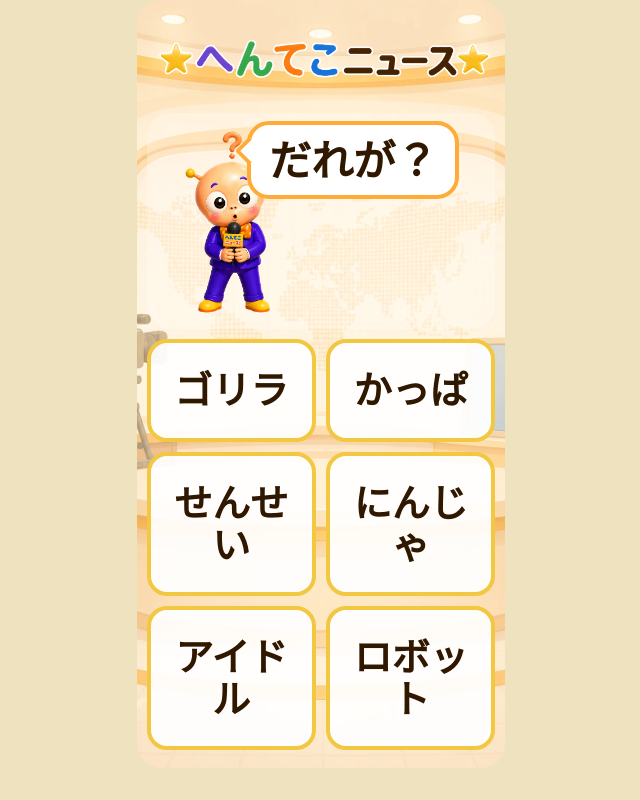
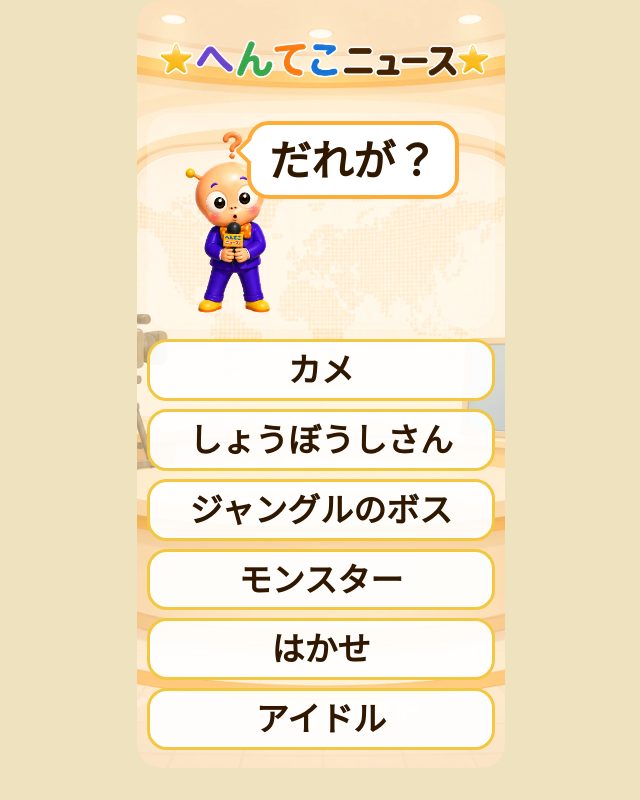
Before and after one commit to AudioStakes/henteko-news, a React (Vite) app: page / in a window 1280 px wide. Both pictures are taken after a click on the button "つくる". Shown: the whole page, without its empty margins (319-959 px from the left). Built offline with nearby package versions, Linux system fonts and the light colour scheme.

Commit message:
Improve words

```diff
--- a/src/components/WordSelectScreen.tsx
+++ b/src/components/WordSelectScreen.tsx
@@ -1,4 +1,4 @@
-import { useMemo, useState } from 'react';
+import { useLayoutEffect, useMemo, useRef, useState } from 'react';
 import type { Category } from '../types/game';
 import { toCardWord } from '../utils/words';
 import { playChoiceSound } from '../utils/soundEffects';
@@ -10,6 +10,8 @@ type WordSelectScreenProps = {
 };
 
 const MAX_CHOICES = 6;
+const MAX_FONT_SIZE = 38;
+const MIN_FONT_SIZE = 18;
 
 function shuffleWords(words: string[]) {
   const shuffled = [...words];
@@ -26,6 +28,7 @@ export function WordSelectScreen({ category, onSelect }: WordSelectScreenProps)
     [category],
   );
   const [pickedWord, setPickedWord] = useState('');
+  const buttonRefs = useRef<Array<HTMLButtonElement | null>>([]);
 
   const handlePick = (word: string) => {
     if (pickedWord) return;
@@ -38,6 +41,43 @@ export function WordSelectScreen({ category, onSelect }: WordSelectScreenProps)
     window.setTimeout(() => onSelect(word), 320);
   };
 
+  useLayoutEffect(() => {
+    const fitChoices = () => {
+      buttonRefs.current.forEach((button) => {
+        if (!button) return;
+
+        let nextSize = MAX_FONT_SIZE;
+        button.style.fontSize = `${nextSize}px`;
+
+        while (
+          nextSize > MIN_FONT_SIZE &&
+          (Math.ceil(button.scrollWidth) > Math.ceil(button.clientWidth) ||
+            Math.ceil(button.scrollHeight) > Math.ceil(button.clientHeight))
+        ) {
+          nextSize -= 1;
+          button.style.fontSize = `${nextSize}px`;
+        }
+      });
+    };
+
+    fitChoices();
+
+    const resizeObserver = new ResizeObserver(() => {
+      fitChoices();
+    });
+
+    buttonRefs.current.forEach((button) => {
+      if (button) resizeObserver.observe(button);
+    });
+
+    window.addEventListener('resize', fitChoices);
+
+    return () => {
+      resizeObserver.disconnect();
+      window.removeEventListener('resize', fitChoices);
+    };
+  }, [shuffledWords]);
+
   return (
     <section className="screen select-screen">
       <div className="hero hero-select">
@@ -45,7 +85,7 @@ export function WordSelectScreen({ category, onSelect }: WordSelectScreenProps)
         <div className="speech speech-select speech-select--from-alien">{category.label}</div>
       </div>
       <div className="choice-grid">
-        {shuffledWords.map((word) => {
+        {shuffledWords.map((word, index) => {
           const isPicked = pickedWord === word;
           return (
             <button
@@ -53,6 +93,9 @@ export function WordSelectScreen({ category, onSelect }: WordSelectScreenProps)
               className={`choice-card${isPicked ? ' is-selected' : ''}`}
               disabled={Boolean(pickedWord)}
               onClick={() => handlePick(word)}
+              ref={(element) => {
+                buttonRefs.current[index] = element;
+              }}
             >
               {toCardWord(word)}
             </button>
--- a/src/data/words.ts
+++ b/src/data/words.ts
@@ -5,176 +5,326 @@ export const CATEGORIES: Category[] = [
     key: 'who',
     label: 'だれが？',
     words: [
+      'アイドルが',
+      'あかちゃんが',
+      'いぬが',
+      'うちゅうじんが',
+      'おうさまが',
+      'おじいちゃんが',
+      'おばあちゃんが',
+      'おすもうさんが',
+      'おばけが',
+      'おまわりさんが',
+      'かいじゅうが',
+      'かっぱが',
+      'カバが',
+      'カメが',
+      'きょうりゅうが',
       'ゴリラが',
-      'かいじゅうが',
-      'うちゅうじんが',
-      'おばけが',
+      'ゴリラのともだちが',
+      'サンタさんが',
+      'ジャングルのボスが',
+      'しょうぼうしさんが',
+      'せんせいが',
+      'ぞうが',
+      'タコが',
+      'でっかいあかちゃんが',
+      'てんぐが',
+      'にんじゃが',
+      'ねぼけたドラゴンが',
+      'はかせが',
+      'はらぺこライオンが',
+      'パンダが',
+      'ペンギンが',
+      'まほうつかいが',
+      'モンスターが',
+      'ゆうしゃが',
+      'ライオンが',
       'ロボットが',
-      'きょうりゅうが',
-      'あかちゃんが',
-      'にんじゃが',
-      'サンタさんが',
-      'おうさまが',
-      'まほうつかいが',
-      'かっぱが',
-      'てんぐが',
-      'ペンギンが',
-      'パンダが',
-      'ライオンが',
-      'ぞうが',
-      'カバが',
-      'ワニが',
-      'タコが',
-      'いぬが',
-      'カメが',
-      'おすもうさんが',
-      'せんせいが',
-      'おまわりさんが',
-      'しょうぼうしさんが',
-      'アイドルが',
-      'ゆうしゃが',
-      'おじいちゃんが',
-      'はかせが',
     ],
   },
   {
     key: 'when',
     label: 'いつ？',
     words: [
+      '100ねんまえ',
+      '11じ11ぷん',
+      'アイスがとけたとき',
+      'あくびしたあと',
+      'うたのサビだけうたったあと',
+      'うちゅうせんがとんだとき',
+      'おきたしゅんかん',
+      'おともだちがへんなかおをしたとき',
+      'おどりすぎたあと',
+      'おなかがグーとなったとき',
+      'おにぎりがころがったとき',
+      'おにごっこでつかまったあと',
+      'おひるねのあと',
+      'おふろからでたしゅんかん',
+      'おへそがきになったとき',
+      'おへそをみたあと',
+      'おもちゃをふんだとき',
+      'おやつの3ふんまえ',
+      'おやつをみつけたしゅんかん',
+      'かきごおりをたべたとき',
+      'かくれんぼでみつかったあと',
+      'かぜでとばされたとき',
+      'かみなりがピカッとしたとき',
+      'からあげをみつけたとき',
+      'カレーのにおいがしたあと',
+      'ぎゅうにゅうをふきだしたとき',
+      'くしゃみを10かいしたあと',
+      'こうえんについたとたん',
+      'こっそりわらったあと',
+      '3かいころんだあと',
+      'しゃっくりがとまらないとき',
+      'ジャンケンにかったあと',
+      'ジャンケンにまけたあと',
+      'せっけんがすべったあと',
+      'タイムマシンにのったあと',
+      'たこやきがあつすぎたあと',
+      'でんきがきえたあと',
+      'トイレからでたしゅんかん',
+      'ながぐつをはいたとき',
+      'にじがでたとき',
+      'ニュースがはじまる3びょうまえ',
+      'にらめっこでかったあと',
+      'にらめっこでまけたあと',
+      'ねぐせがたったあと',
       'ねてるとき',
-      'まよなか',
-      'おふろのあと',
-      'くしゃみしたあと',
-      'あさ',
-      '100ねんまえ',
+      'ねるふりをしたあと',
+      'パジャマにきがえたあと',
+      'バナナをふんだとき',
+      'パパがくしゃみしたとき',
+      'パパがねたあと',
       'はみがきのあと',
-      'トイレからでたあと',
-      'おひるねのあと',
-      'おきたしゅんかん',
-      'あくびしたあと',
+      'びっくりしすぎたとき',
       'びっくりしたあと',
-      'ころんだあと',
+      'ピンポンがなったとき',
+      'ピンポンをきいたとき',
+      'プールからでたしゅんかん',
+      'ブラックホールをのぞいたあと',
+      'ブランコがとまったとき',
+      'プリンをみつけたとき',
+      'ブロックをふんでないたとき',
+      'へんしんしたあと',
+      'へんしんポーズをしたとき',
+      'へんなおとがしたとき',
+      'ぼうしをうしろにかぶったとき',
+      'まほうがしっぱいしたとき',
+      'ママがわらったとき',
+      'ママにみつかったあと',
+      'みんながしずかにしたとき',
+      'ランドセルをしょったとき',
+      'リモコンをさがしているとき',
+      'ろうそくをふくとき',
       'わらいすぎたあと',
-      'ママにみつかったあと',
-      'パパがねたあと',
-      'ニュースのじかん',
-      'パジャマにきがえたあと',
-      'おへそをみたあと',
-      'へんなおとがしたあと',
-      'ピンポンがなったとき',
-      'でんきがきえたあと',
-      'にじがでたとき',
-      'へんしんしたあと',
-      'タイムマシンにのったあと',
-      'おどりすぎたあと',
-      'プリンをみつけたとき',
-      'バナナをふんだあと',
-      '11じ11ぷん',
     ],
   },
   {
     key: 'where',
     label: 'どこで？',
     words: [
+      'うちゅうじんのへやで',
+      'うちゅうで',
+      'エレベーターのなかで',
+      'おしいれで',
+      'おしろで',
+      'おばけやしきのいりぐちで',
+      'おふとんのはしっこで',
+      'おふろで',
+      'おふろのふたのうえで',
+      'カーテンのうらで',
+      'かいだんのとちゅうで',
+      'きょうしつのうしろで',
+      'くものうえで',
+      'こうえんで',
+      'こうえんのベンチで',
+      'こおりのくにで',
+      'ゴリラのいえで',
+      'さばくで',
+      'ジャングルジムのなかで',
+      'ジャングルで',
+      'すなばで',
+      'すべりだいで',
+      'すべりだいのてっぺんで',
+      'ソファのしたで',
+      'ソファのすきまで',
+      'チョコレートのもりで',
+      'つきのうえで',
+      'テーブルのうえで',
+      'テーブルのしたで',
+      'テレビのうらで',
       'トイレで',
+      'どうぶつえんで',
+      'どうぶつえんのまえで',
+      'ドラゴンのせなかで',
+      'ぬいぐるみのとなりで',
+      'バスのいちばんうしろで',
+      'ひみつきちで',
+      'プールで',
       'ふとんのなかで',
-      'うちゅうで',
-      'おふろで',
-      'こうえんで',
-      'ジャングルで',
-      'すべりだいで',
-      'おしいれで',
-      'テレビのうらで',
-      'ソファのしたで',
-      'テーブルのうえで',
-      'プールで',
-      'すなばで',
       'ブランコで',
-      'どうぶつえんで',
+      'まほうのへやで',
+      'やまのてっぺんで',
       'ゆうえんちで',
-      'おしろで',
-      'ひみつきちで',
-      'つきのうえで',
-      'くものうえで',
-      'やまのてっぺんで',
-      'さばくで',
-      'こおりのくにで',
+      'ゆうえんちのメリーゴーランドで',
+      'ゆきだるまのとなりで',
+      'ようちえんのすみっこで',
+      'ロボットこうじょうで',
     ],
   },
   {
     key: 'what',
     label: 'なにを？',
     words: [
+      'アイスを',
+      'うちゅうせんを',
+      'えほんを',
+      'おうさまのかんむりを',
+      'おちゃを',
+      'おにぎりを',
+      'おべんとうばこを',
+      'おやつのふくろを',
+      'カッパのおさらを',
+      'カバのはぶらしを',
+      'かみなりを',
+      'からあげを',
+      'カレーを',
+      'ぎゅうにゅうを',
+      'ぎゅうにゅうを',
+      'きょうりゅうのたまごを',
+      'クレヨンを',
+      'ゴリラのバナナを',
+      'サンタのふくろを',
+      'せっけんを',
+      'せんせいのチョークを',
+      'せんべいを',
+      'タイムマシンを',
+      'たこやきを',
+      'タヌキのはっぱを',
+      'つきを',
+      'ティッシュを',
+      'でんせつのパンツを',
+      'トイレットペーパーを',
+      'とびだすえほんを',
+      'ながぐつを',
+      'なぞのスイッチを',
+      'にじを',
+      'にんじゃのしゅりけんを',
+      'ぬいぐるみを',
+      'ぬいぐるみを',
+      'パジャマを',
       'バナナを',
+      'パパのくつを',
       'パンツを',
-      'カレーを',
+      'ピザを',
+      'ひみつのボタンを',
+      'ふうせんを',
+      'ブラックホールを',
       'プリンを',
+      'ぷるぷるプリンを',
+      'へんてこマイクを',
+      'ボールを',
+      'ぼうしを',
+      'ほしを',
+      'まくらを',
+      'まじょのほうきを',
+      'ママのメモを',
+      'めがねを',
+      'めがねを',
+      'やきそばを',
       'ラーメンを',
-      'まくらを',
-      'ふうせんを',
-      'おにぎりを',
-      'ハンバーグを',
-      'からあげを',
-      'アイスを',
-      'せんべいを',
-      'ピザを',
-      'ぎゅうにゅうを',
-      'おちゃを',
-      'せっけんを',
-      'タオルを',
-      'パジャマを',
-      'ぼうしを',
-      'ながぐつを',
       'ランドセルを',
-      'クレヨンを',
-      'えほんを',
-      'ぬいぐるみを',
-      'ボールを',
       'リモコンを',
-      'めがねを',
-      'かみなりを',
-      'にじを',
-      'ほしを',
-      'つきを',
       'ロケットを',
-      'ひみつのボタンを',
+      'ロケットを',
+      'ロボットのネジを',
     ],
   },
   {
     key: 'action',
     label: 'どうした？',
     words: [
+      '3かいまわした',
+      'あたまにのせた',
+      'うたわせた',
+      'うちゅうにとばした',
+      'うらがえした',
+      'おいかけた',
+      'おおきくしすぎた',
+      'おおげさにもちあげた',
+      'おどらせすぎた',
+      'おふとんにいれた',
+      'おふろであらった',
+      'おふろにいれた',
+      'かいじゅうにプレゼントした',
+      'カチカチにした',
+      'カレーまみれにした',
+      'ぎゅーした',
+      'くすぐった',
+      'ぐにゃっとまげた',
+      'ぐるぐるまわした',
+      'こっそりかくした',
+      'ころがした',
+      'さかさまにした',
+      'しらんぷりした',
+      'すべらせた',
+      'せんたくきでまわした',
+      'ぜんりょくでまもった',
+      'そうじきですいそうになった',
+      'そっとしまった',
       'たべた',
+      'ちいさくしすぎた',
+      'ちいさくした',
+      'ちょっとだけなめた',
+      'つきにおくった',
+      'つみあげた',
+      'つんつんした',
+      'ドーンとならした',
+      'トイレにながしそうになった',
+      'ドラゴンにみせた',
+      'ながくのばした',
+      'なぜかほめた',
+      'なでなでした',
+      'ならべた',
+      'にがした',
+      'ニュースにした',
+      'はかせにしらべてもらった',
+      'ピカピカにした',
+      'ひっくりかえした',
       'ふっとばした',
-      'おどらせた',
-      'ころがした',
-      'ぎゅーした',
+      'ぶんぶんふった',
+      'ベタベタにした',
+      'ぺろっとした',
+      'ポヨンとはねさせた',
+      'まちがえてかぶった',
+      'まちがえてはいた',
       'もってかえった',
-      'つんつんした',
-      'なでなでした',
-      'ぶんぶんふった',
-      'ぐるぐるまわした',
-      'すべらせた',
-      'ならべた',
-      'つみあげた',
-      'ひっくりかえした',
-      'おふろにいれた',
-      'れいぞうこにしまった',
-      'うちゅうにとばした',
+      'れいぞうこでひやした',
       'ロケットにのせた',
-      'まほうをかけた',
-      'ちいさくした',
-      'おおきくした',
-      'ピカピカにした',
-      'カチカチにした',
-      'にげられた',
-      'おいかけた',
-      'ニュースにした',
-      'うたわせた',
-      'ぜんりょくでまもった',
-      'そっとしまった',
     ],
   },
 ];
 
-export const REACTIONS = ['なんでだよ〜！', 'なにそれ〜！', 'へんてこすぎる！', 'びっくりした〜！', 'そんなニュースある！？'];
+export const REACTIONS = [
+  'ありえな〜い！',
+  'おなかいたい〜！',
+  'おもしろすぎる！',
+  'こまる〜！',
+  'すごいニュースだ〜！',
+  'そんなことある〜！？',
+  'そんなニュースある！？',
+  'だいじけんだ〜！',
+  'たいへんだ〜！',
+  'ちょっとまって〜！',
+  'どういうこと〜！？',
+  'なにそれ〜！',
+  'なんでそうなるの〜！',
+  'なんでだよ〜！',
+  'ニュースなの！？',
+  'びっくりした〜！',
+  'へんてこすぎる！',
+  'へんなのきた〜！',
+  'わらっちゃうよ〜！',
+];
--- a/src/styles/global.css
+++ b/src/styles/global.css
@@ -67,13 +67,15 @@ p { margin: 0; }
 .action-btn.blue { background: linear-gradient(#5cb4ff, #2d98eb); }
 .action-btn.small { font-size: clamp(18px, 5vw, 28px); min-height: 50px; }
 
-.choice-grid { min-height: 0; display: grid; grid-template-columns: repeat(2, minmax(0,1fr)); gap: 10px; }
+.choice-grid { min-height: 0; display: grid; grid-template-columns: minmax(0,1fr); grid-template-rows: repeat(6, minmax(0, 1fr)); gap: 8px; }
 .choice-card {
-  background: rgba(255,255,255,.93); border: 4px solid #f2c842; border-radius: 20px;
+  background: rgba(255,255,255,.93); border: 3px solid #f2c842; border-radius: 20px;
   color: var(--ink, #2f1700);
   -webkit-text-fill-color: var(--ink, #2f1700);
-  font-size: clamp(22px, 6.8vw, 38px); line-height: 1.1; font-weight: 900;
+  font-size: clamp(24px, 7.4vw, 42px); line-height: 1.1; font-weight: 900;
   word-break: keep-all; overflow-wrap: anywhere; text-wrap: balance; padding: 10px 8px;
+  min-height: 0;
+  white-space: nowrap; word-break: keep-all; overflow: hidden; text-overflow: clip; text-wrap: nowrap; padding: 10px 12px;
   transition:
     transform 180ms cubic-bezier(.2, 1.4, .35, 1),
     box-shadow 180ms ease,
@@ -181,7 +183,7 @@ p { margin: 0; }
   .app-shell { width: min(430px, calc((100svh - 32px) * 0.48)); height: min(932px, calc(100svh - 32px)); border-radius: 24px; }
 }
 @media (max-height: 700px) {
-  .choice-card { font-size: clamp(20px, 6.2vw, 30px); }
+  .choice-card { font-size: clamp(22px, 6.8vw, 34px); }
   .app-shell { gap: 8px; padding: calc(var(--safe-top) + 6px) 8px calc(var(--safe-bottom) + 8px); }
   .home-character { height: clamp(360px, 56svh, 520px); }
   .result-bubble { padding: 24px 12px 30px; }
```
Also changed, not shown: src/utils/speechText.ts (+53 -27 lines).
